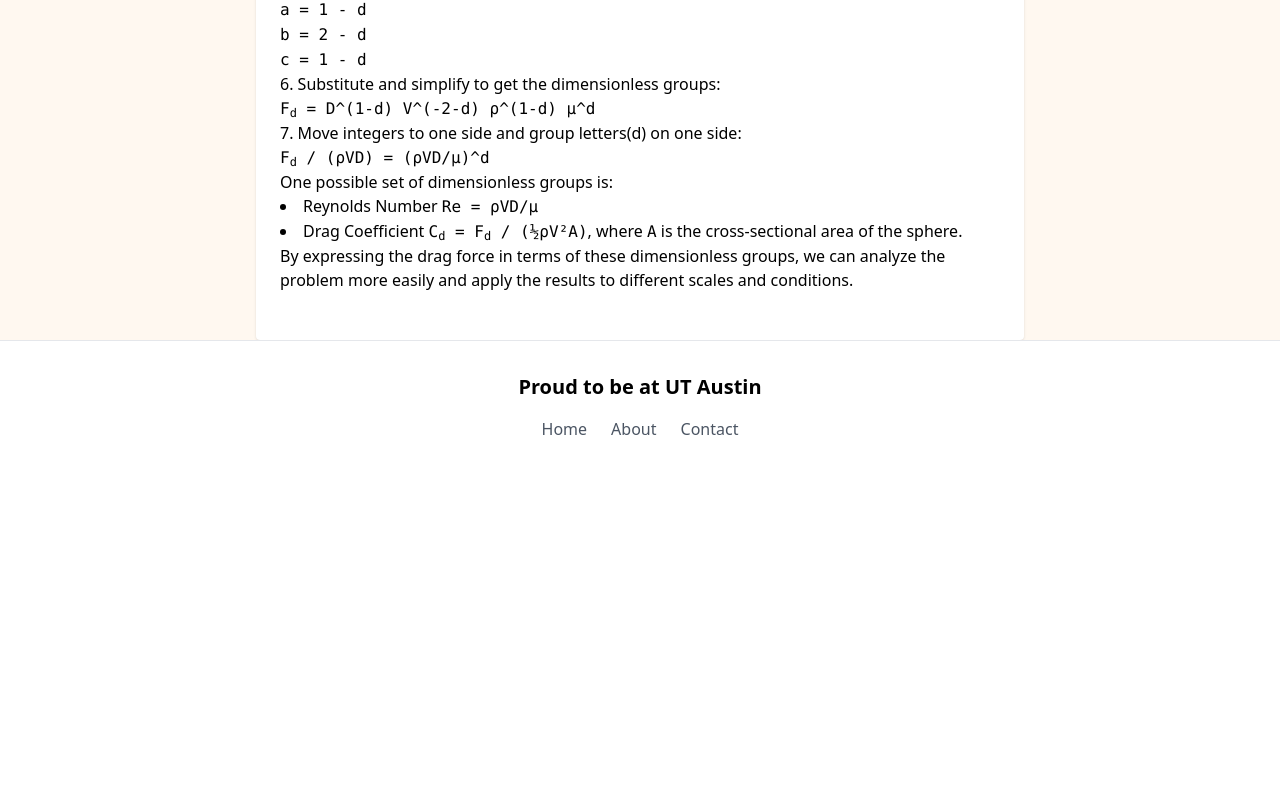
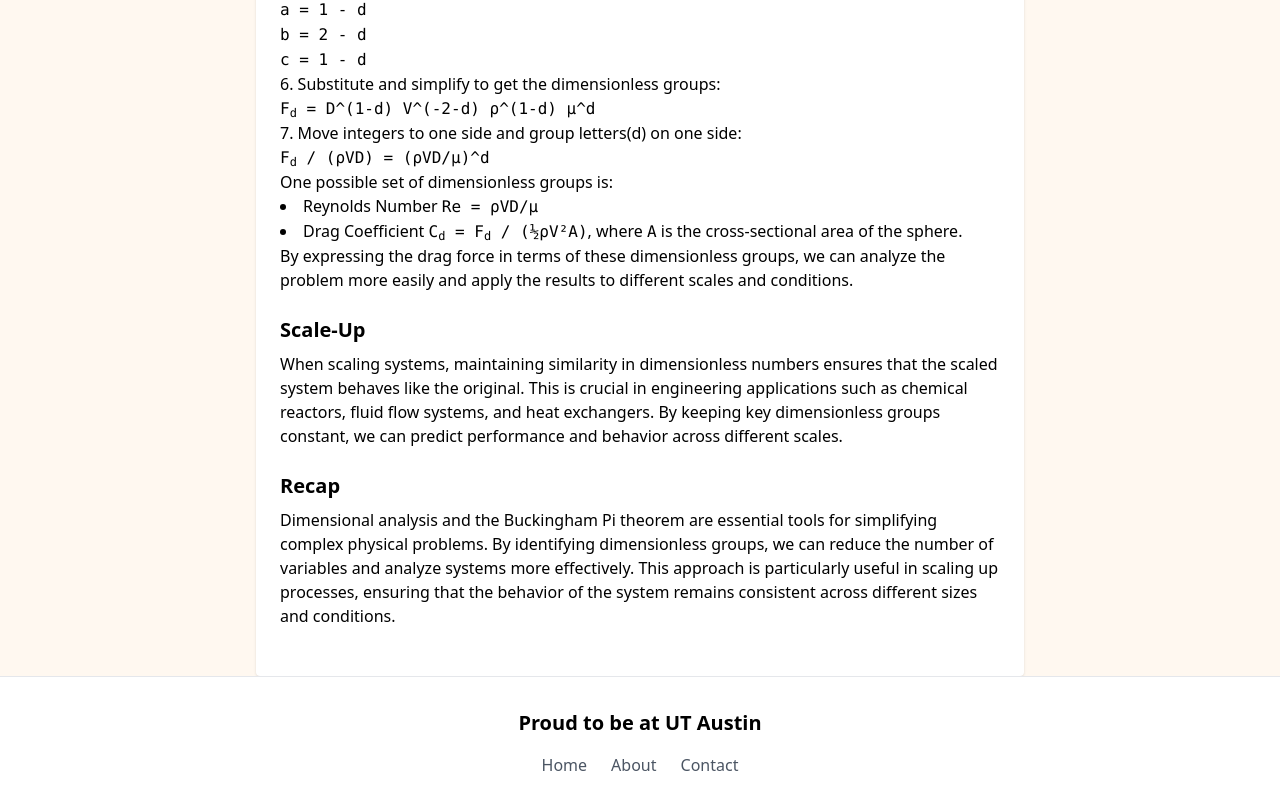
Before and after one commit to cheuab/texas, a React (Vite) app: page /resources/study-materials/dimensions in a window 1280 px wide. Shown: the part 2133-2942 px from the top of the page. Before the commit the page ends 2630 px from the top, so only its background shows below. Built offline with nearby package versions, Linux system fonts and the light colour scheme.

Commit message:
added edit

```diff
--- a/src/resources/studymaterials/Dimensions.tsx
+++ b/src/resources/studymaterials/Dimensions.tsx
@@ -143,6 +143,24 @@ const Dimensions: React.FC = () => {
         <p>By expressing the drag force in terms of these dimensionless groups, we can analyze the problem more easily
          and apply the results to different scales and conditions.</p>
       </section>
+
+        {/* Scale-Up */}
+        <section className="mb-6">
+            <h2 className="text-xl font-semibold mb-2">Scale-Up</h2>
+            <p>When scaling systems, maintaining similarity in dimensionless numbers
+                ensures that the scaled system behaves like the original.
+                This is crucial in engineering applications such as chemical reactors,
+                fluid flow systems, and heat exchangers. By keeping key dimensionless groups constant, we can
+                predict performance and behavior across different scales.</p>
+        </section>
+
+        {/* Recap */}
+        <section className="mb-6">
+            <h2 className="text-xl font-semibold mb-2">Recap</h2>
+            <p>Dimensional analysis and the Buckingham Pi theorem are essential tools for simplifying complex physical problems.
+                By identifying dimensionless groups, we can reduce the number of variables and analyze systems more effectively.
+                This approach is particularly useful in scaling up processes, ensuring that the behavior of the system remains consistent across different sizes and conditions.</p>
+        </section>
     </div>
   );
 };
```
